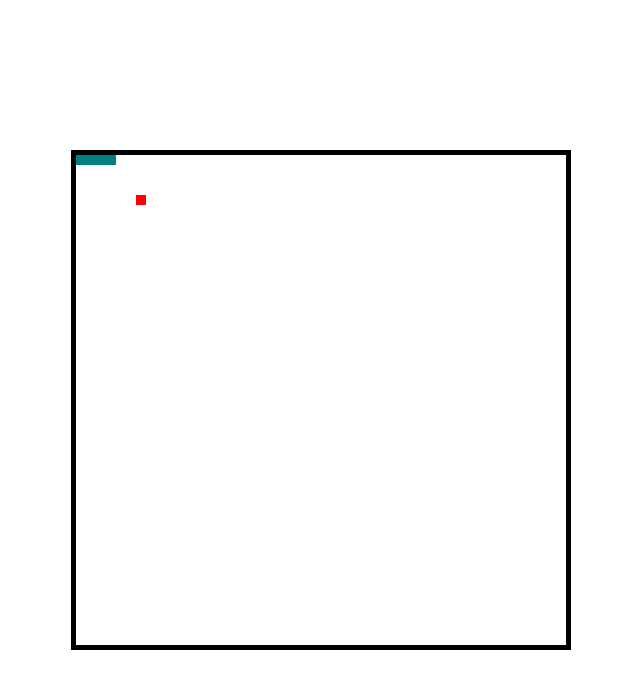
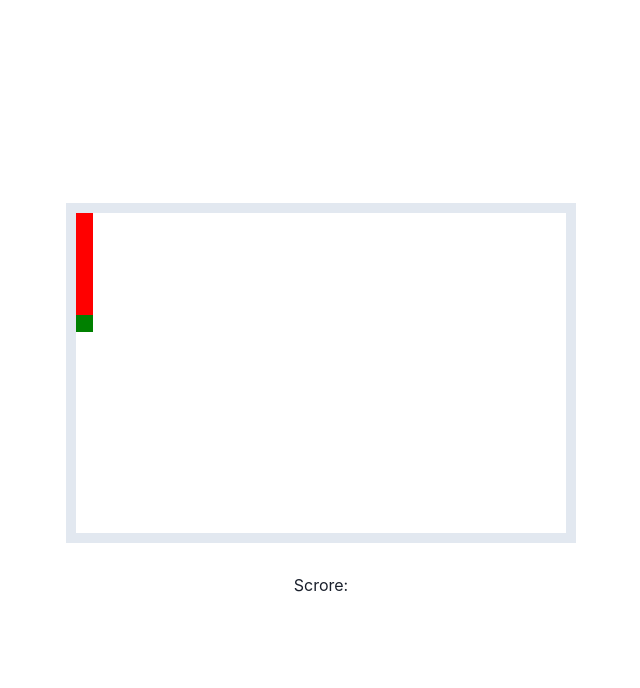
Before and after one commit to klekwedge/snake, a React (Vite) app: page / in a window 1280 px wide. Shown: the top 688 px of the page, without its empty margins (319-959 px from the left). Built offline with nearby package versions, Linux system fonts and the light colour scheme.

Commit message:
feat: add game initialization

```diff
--- /dev/null
+++ b/src/assets/Score/Score.tsx
@@ -0,0 +1,7 @@
+import { Flex } from "@chakra-ui/react";
+
+function Score() {
+  return <Flex>Scrore:</Flex>;
+}
+
+export default Score;
--- a/src/assets/components/App/App.tsx
+++ b/src/assets/components/App/App.tsx
@@ -1,10 +1,19 @@
 import { Flex } from "@chakra-ui/react";
+import Score from "../../Score/Score";
 import Map from "../Map/Map";
 
 function App() {
   return (
-    <Flex w="100vw" h="100vh" alignItems="center" justifyContent="center">
+    <Flex
+      w="100vw"
+      h="100vh"
+      alignItems="center"
+      justifyContent="center"
+      flexDirection="column"
+      gap="30px"
+    >
       <Map />
+      <Score />
     </Flex>
   );
 }
--- a/src/assets/components/Map/Map.tsx
+++ b/src/assets/components/Map/Map.tsx
@@ -1,13 +1,166 @@
 import { Flex } from "@chakra-ui/react";
+import { useEffect, useState } from "react";
 import Apple from "../../Apple/Apple";
 import Snake from "../Snake/Snake";
 
+interface ISnakePart {
+  Xpos: number;
+  Ypos: number;
+}
+
+interface IApple {
+  Xpos: number;
+  Ypos: number;
+}
+
 function Map() {
+  const [isGameOver, setIsGameOver] = useState(false);
+  const [directionChanged, setDirectionChanged] = useState(false);
+  const [direction, setDirection] = useState("right");
+  const [score, setScore] = useState(0);
+  const [snake, setSnake] = useState<ISnakePart[]>([]);
+  const [apple, setApple] = useState<IApple>({ Xpos: 0, Ypos: 0 });
+
+  const [width, setWidth] = useState(0);
+  const [height, setHeight] = useState(0);
+  const [blockWidth, setBlockWidth] = useState(0);
+  const [blockHeight, setBlockHeight] = useState(0);
+  const [startSnakeSize, setStartSnakeSize] = useState(0);
+
+  useEffect(() => {
+    initGame();
+    window.addEventListener("keydown", handleKeyDown);
+
+    return () => {
+      window.removeEventListener("keydown", handleKeyDown);
+    };
+  }, []);
+
+  function initGame() {
+    let percentageWidth = 40;
+    let width;
+    const gameBoard = document.getElementById("GameBoard");
+
+    if (gameBoard && gameBoard.parentElement) {
+      width = gameBoard.parentElement.offsetWidth * (percentageWidth / 100);
+    } else {
+      {
+        width = 700;
+      }
+    }
+
+    width -= width % 30;
+    if (width < 30) width = 30;
+    let height = (width / 3) * 2;
+    let blockWidth = width / 30;
+    let blockHeight = height / 20;
+
+    let startSnakeSize = 6;
+    let snake = [];
+    let Xpos = width / 2;
+    let Ypos = height / 2;
+    let snakeHead = { Xpos: width / 2, Ypos: height / 2 };
+    snake.push(snakeHead);
+
+    for (let i = 1; i < startSnakeSize; i++) {
+      Xpos -= blockWidth;
+      let snakePart = { Xpos: Xpos, Ypos: Ypos };
+      snake.push(snakePart);
+    }
+
+    let appleXpos =
+      Math.floor(Math.random() * ((width - blockWidth) / blockWidth + 1)) *
+      blockWidth;
+
+    let appleYpos =
+      Math.floor(Math.random() * ((height - blockHeight) / blockHeight + 1)) *
+      blockHeight;
+
+    while (appleYpos === snake[0].Ypos) {
+      appleYpos =
+        Math.floor(Math.random() * ((height - blockHeight) / blockHeight + 1)) *
+        blockHeight;
+    }
+
+    setWidth(width);
+    setHeight(height);
+    setBlockWidth(blockWidth);
+    setBlockHeight(blockHeight);
+    setStartSnakeSize(startSnakeSize);
+    setSnake(snake);
+    setApple({ Xpos: appleXpos, Ypos: appleYpos });
+  }
+
+  function handleKeyDown(event: any) {
+    if (isGameOver && event.keyCode === 32) {
+      //   resetGame();
+    }
+
+    if (directionChanged) return;
+
+    switch (event.keyCode) {
+      case 37:
+      case 65:
+        // goLeft();
+        break;
+      case 38:
+      case 87:
+        // goUp();
+        break;
+      case 39:
+      case 68:
+        // goRight();
+        break;
+      case 40:
+      case 83:
+        // goDown();
+        break;
+      default:
+    }
+    setDirectionChanged(true);
+  }
+
   return (
-    <Flex border="5px solid black" w="500px" h="500px">
-      <Snake />
-      <Apple/>
-    </Flex>
+    // <Flex border="5px solid black" w="500px" h="500px">
+    /* <Snake />
+      <Apple /> */
+    <div
+      id="GameBoard"
+      style={{
+        width: width,
+        height: height,
+        borderWidth: width / 50,
+      }}
+    >
+      {snake.map((snakePart, index) => {
+        return (
+          <div
+            key={index}
+            className="Block"
+            style={{
+              width: blockWidth,
+              height: blockHeight,
+              left: snakePart.Xpos,
+              top: snakePart.Ypos,
+              background: "red",
+              // background: snakeColor,
+            }}
+          />
+        );
+      })}
+      <div
+        className="Block"
+        style={{
+          width: blockWidth,
+          height: blockHeight,
+          left: apple.Xpos,
+          top: apple.Ypos,
+          background: "green",
+          // background: appleColor,
+        }}
+      />
+    </div>
+    // </Flex>
   );
 }
 
```
